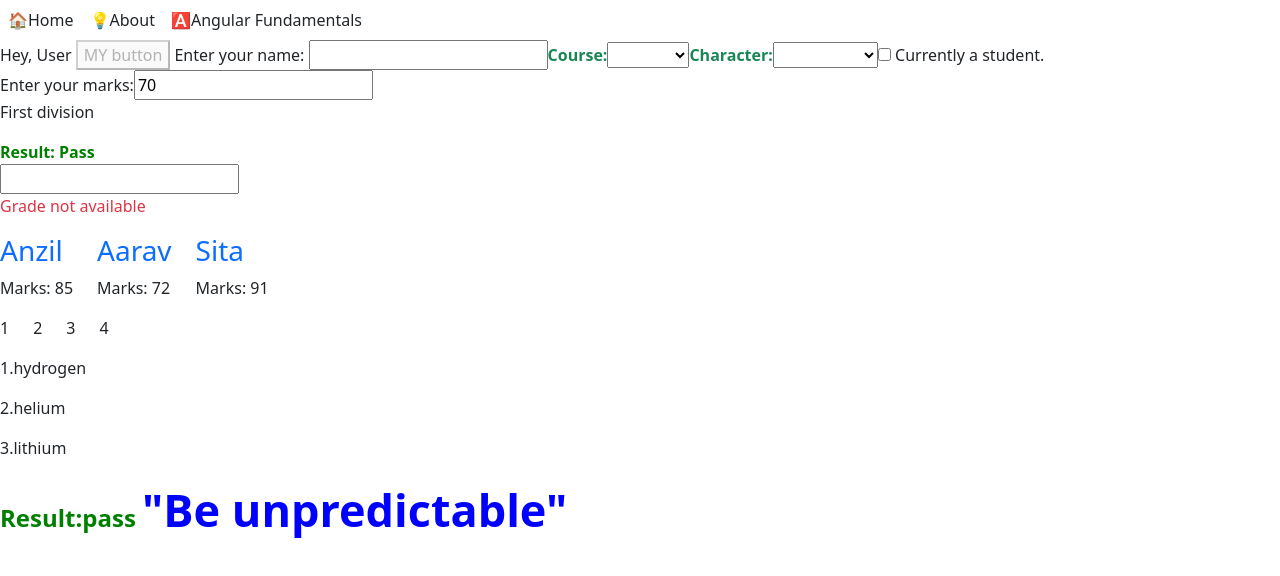
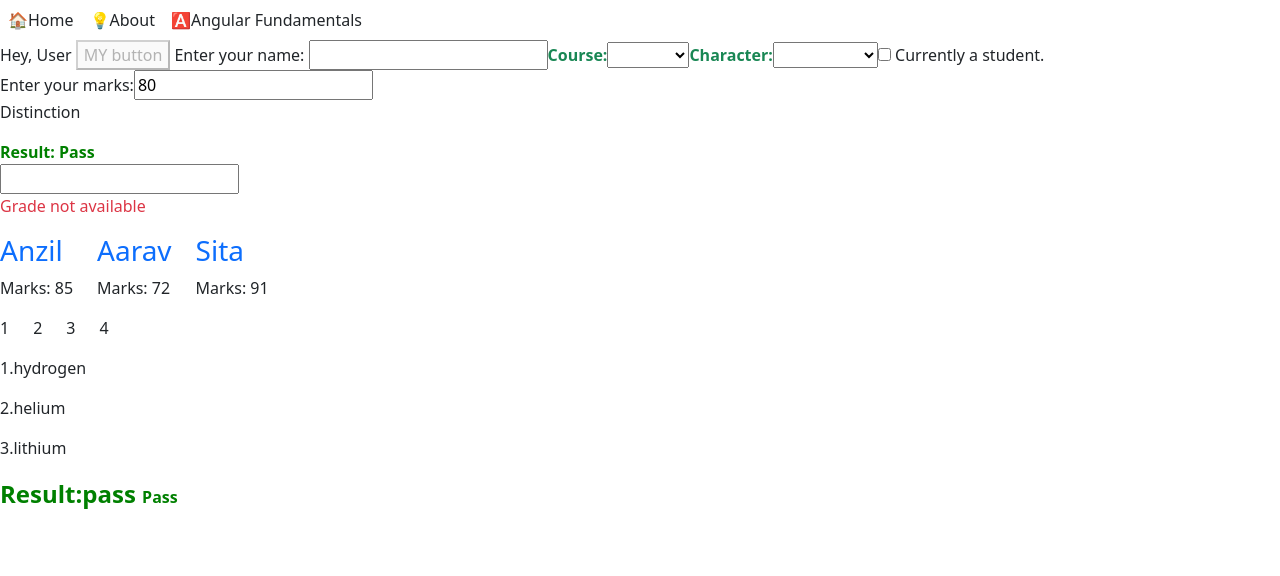
Before and after one commit to Anzilshrestha23/Angular_tutorial, an Angular app in the folder angular_tutorial/: page /angular-fundamentals in a window 1280 px wide. Shown: the top 576 px of the page. Built offline with nearby package versions, Linux system fonts and the light colour scheme.

Commit message:
Dynamic styling Using [ngClass] with conditions

```diff
--- a/angular_tutorial/src/app/angular-fundamentals/directives-control-flow/directives-control-flow.component.css
+++ b/angular_tutorial/src/app/angular-fundamentals/directives-control-flow/directives-control-flow.component.css
@@ -1,4 +1,6 @@
-.style{
-    color: blue;
-    font-size: 45px;
-  }
+.pass{
+    color: green;
+}
+.fail{
+    color: red;
+}
--- a/angular_tutorial/src/app/angular-fundamentals/directives-control-flow/directives-control-flow.component.html
+++ b/angular_tutorial/src/app/angular-fundamentals/directives-control-flow/directives-control-flow.component.html
@@ -78,4 +78,4 @@ Result:{{marks>=40? 'pass' : 'fail'}} </strong>
 
 <!-- using the [ngClass]  for dynamic styling -->
 
-<strong class="style">"Be unpredictable"</strong>
+<strong [ngClass]="marks>=40? 'pass' : 'fail' ">{{marks>=40? 'Pass':'Fail'}}</strong>
--- a/angular_tutorial/src/app/angular-fundamentals/directives-control-flow/directives-control-flow.component.ts
+++ b/angular_tutorial/src/app/angular-fundamentals/directives-control-flow/directives-control-flow.component.ts
@@ -1,16 +1,16 @@
-import { NgStyle, NgSwitch } from '@angular/common';
+import { NgClass, NgStyle, NgSwitch } from '@angular/common';
 import { Component } from '@angular/core';
 import { FormsModule } from '@angular/forms';
 
 @Component({
   selector: 'app-directives-control-flow',
   standalone: true,
-  imports: [FormsModule, NgSwitch,NgStyle],
+  imports: [FormsModule, NgSwitch,NgStyle, NgClass],
   templateUrl: './directives-control-flow.component.html',
   styleUrl: './directives-control-flow.component.css'
 })
 export class DirectivesControlFlowComponent {
-  marks: number =  70;
+  marks: number =  80;
   grade: string = '';
   //  students =['Anzil','Rancho','Ranbir','Krishav'];
   students = [
```
